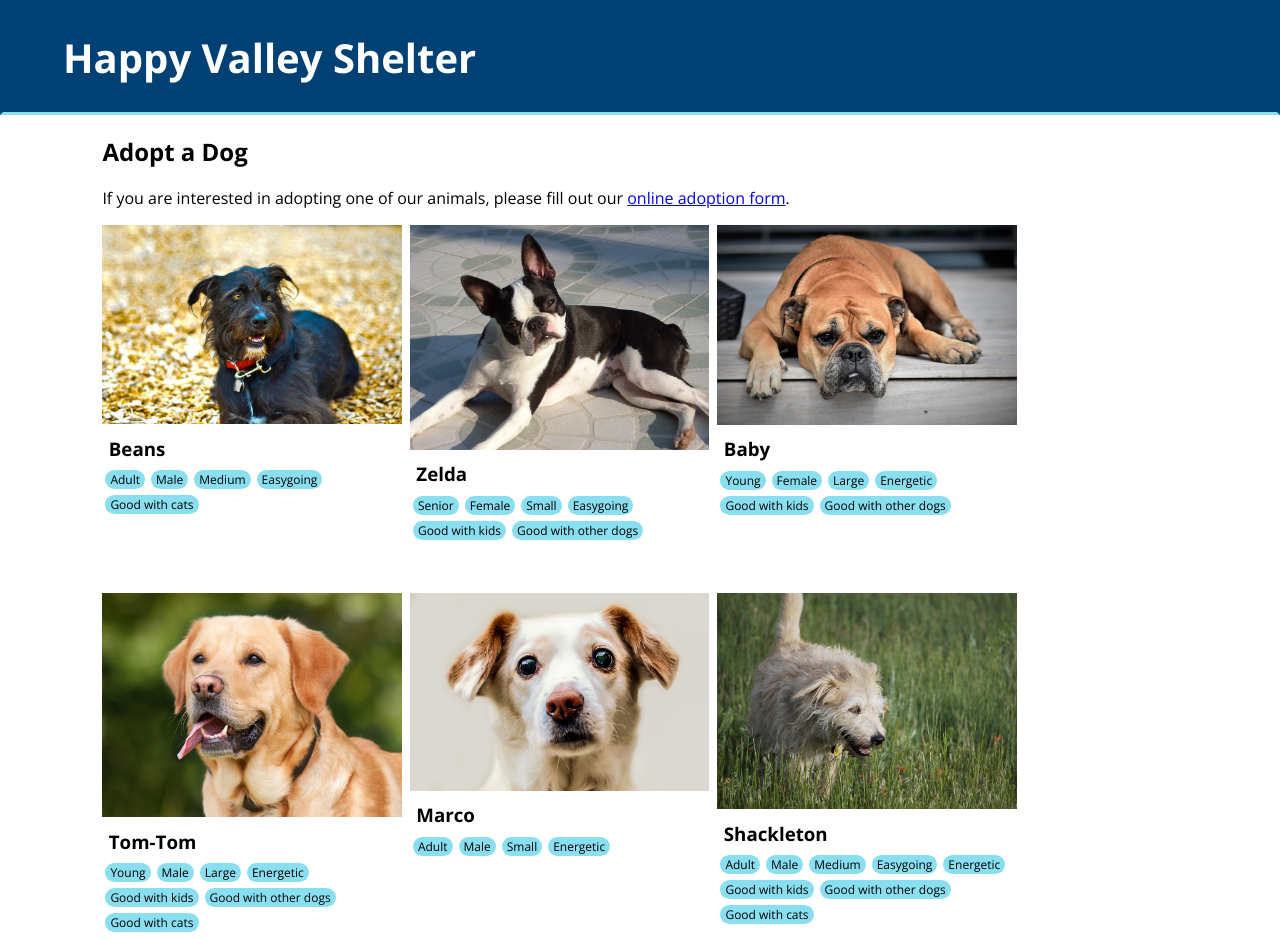
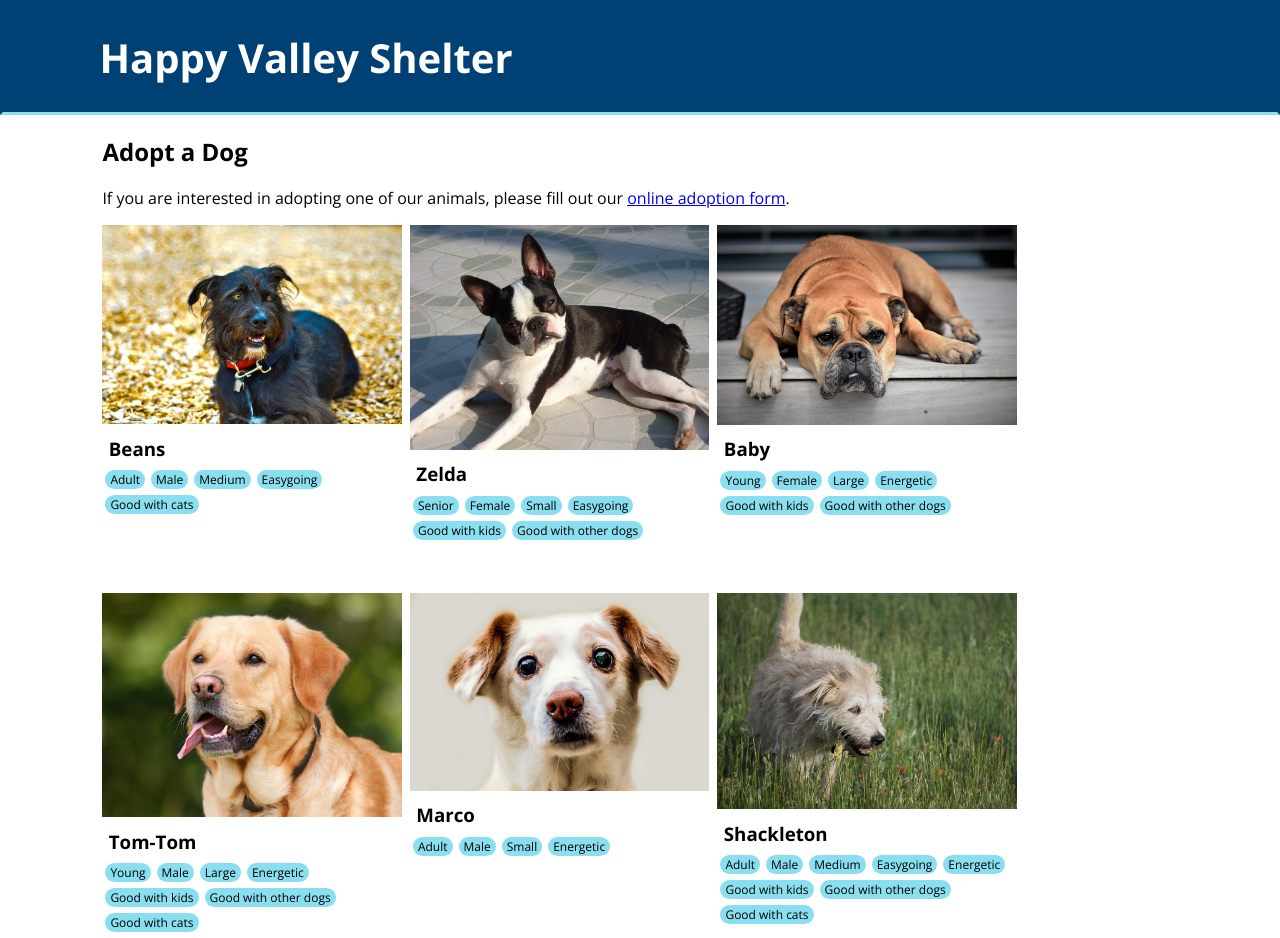
Before and after one commit to momentum-team-7/css--dog-adoption-piptowell, a plain HTML site: page index.html in a window 1280 px wide. Shown: the top 938 px of the page. Drawn offline with nearby package versions, Linux system fonts and the light colour scheme.

Commit message:
Fixed alignment that was bothering me

```diff
--- a/index.html
+++ b/index.html
@@ -13,7 +13,7 @@
 <body>
 
     <header>
-        <h1>Happy Valley Shelter</h1>
+        <div class="header-text"> <h1>Happy Valley Shelter</h1></div>
     </header>
 
     <main>
--- a/style.css
+++ b/style.css
@@ -30,6 +30,10 @@ header {
     border-right-color: #004175;
     padding-left: 3em;
 
+}
+
+.header-text {
+    margin-left: 3%;
 }
 
 main {
```
